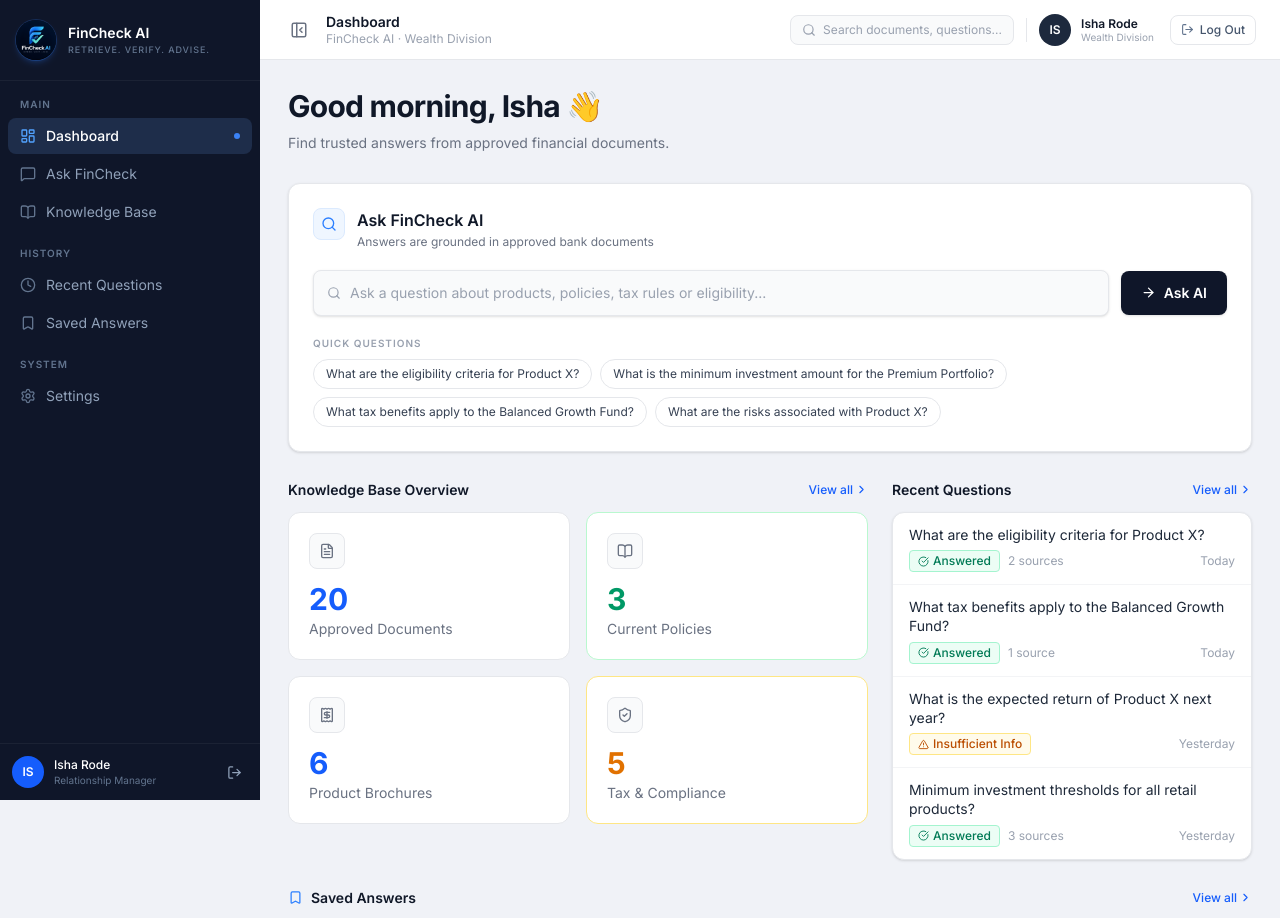
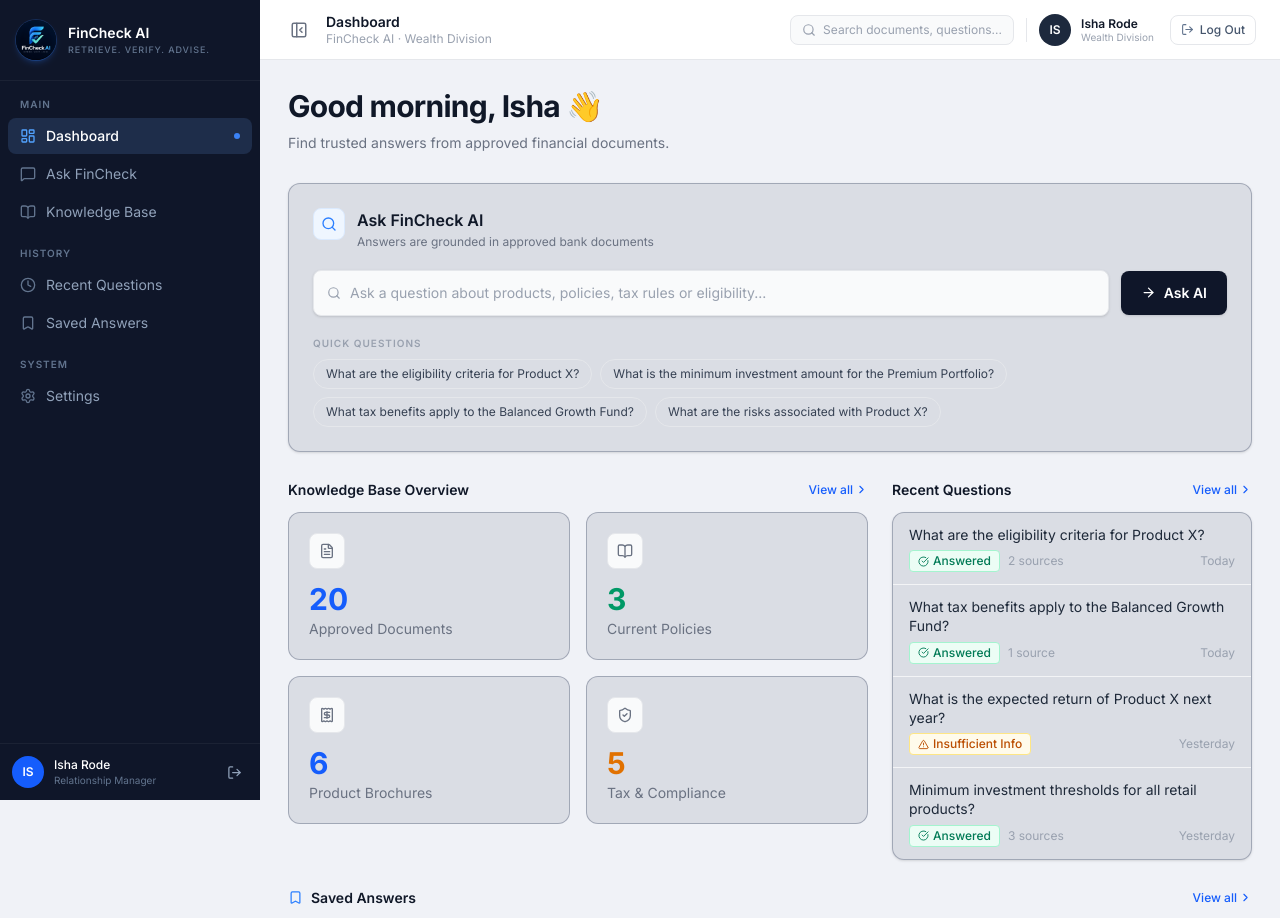
Before and after one commit to IshaRode/FinCheck-AI, a Next.js app in the folder fincheck-ai-app/: page /dashboard in a window 1280 px wide. Shown: the top 918 px of the page. Built offline with nearby package versions, Linux system fonts and the light colour scheme.

Commit message:
Improve dashboard cards

```diff
--- a/fincheck-ai-app/app/dashboard/page.tsx
+++ b/fincheck-ai-app/app/dashboard/page.tsx
@@ -49,7 +49,7 @@ export default function DashboardPage() {
         </div>
 
         {/* Ask FinCheck AI Card */}
-        <Card className="mb-7" padding="lg">
+        <Card className="mb-7 !bg-[#1e2d4a]/10 !border-[#1e2d4a]/30" padding="lg">
           <div className="flex items-start gap-3 mb-5">
             <div className="w-8 h-8 rounded-lg bg-blue-50 border border-blue-100 flex items-center justify-center flex-shrink-0">
               <Search size={16} className="text-blue-500" />
@@ -123,28 +123,28 @@ export default function DashboardPage() {
                 label="Approved Documents"
                 icon={<FileText size={16} />}
                 variant="default"
-                className="transition-all duration-200 hover:-translate-y-0.5 hover:shadow-md"
+                className="!bg-[#1e2d4a]/10 !border-[#1e2d4a]/30 transition-all duration-200 hover:-translate-y-0.5 hover:shadow-md"
               />
               <KpiCard
                 value={knowledgeBaseStats.currentPolicies}
                 label="Current Policies"
                 icon={<BookOpen size={16} />}
                 variant="green"
-                className="transition-all duration-200 hover:-translate-y-0.5 hover:shadow-md"
+                className="!bg-[#1e2d4a]/10 !border-[#1e2d4a]/30 transition-all duration-200 hover:-translate-y-0.5 hover:shadow-md"
               />
               <KpiCard
                 value={knowledgeBaseStats.productBrochures}
                 label="Product Brochures"
                 icon={<Receipt size={16} />}
                 variant="default"
-                className="transition-all duration-200 hover:-translate-y-0.5 hover:shadow-md"
+                className="!bg-[#1e2d4a]/10 !border-[#1e2d4a]/30 transition-all duration-200 hover:-translate-y-0.5 hover:shadow-md"
               />
               <KpiCard
                 value={knowledgeBaseStats.taxCompliance}
                 label="Tax &amp; Compliance"
                 icon={<ShieldCheck size={16} />}
                 variant="amber"
-                className="transition-all duration-200 hover:-translate-y-0.5 hover:shadow-md"
+                className="!bg-[#1e2d4a]/10 !border-[#1e2d4a]/30 transition-all duration-200 hover:-translate-y-0.5 hover:shadow-md"
               />
             </div>
           </div>
@@ -160,7 +160,7 @@ export default function DashboardPage() {
                 View all <ChevronRight size={13} />
               </button>
             </div>
-            <Card padding="none">
+            <Card className="!bg-[#1e2d4a]/10 !border-[#1e2d4a]/30" padding="none">
               <ul className="divide-y divide-gray-100">
                 {recentQuestions.map((q) => (
                   <li
@@ -203,7 +203,7 @@ export default function DashboardPage() {
               View all <ChevronRight size={13} />
             </button>
           </div>
-          <Card padding="none">
+          <Card className="!bg-[#1e2d4a]/10 !border-[#1e2d4a]/30" padding="none">
             <div className="grid grid-cols-1 md:grid-cols-3 divide-y md:divide-y-0 md:divide-x divide-gray-100">
               {savedAnswers.slice(0, 3).map((answer) => (
                 <button
```
